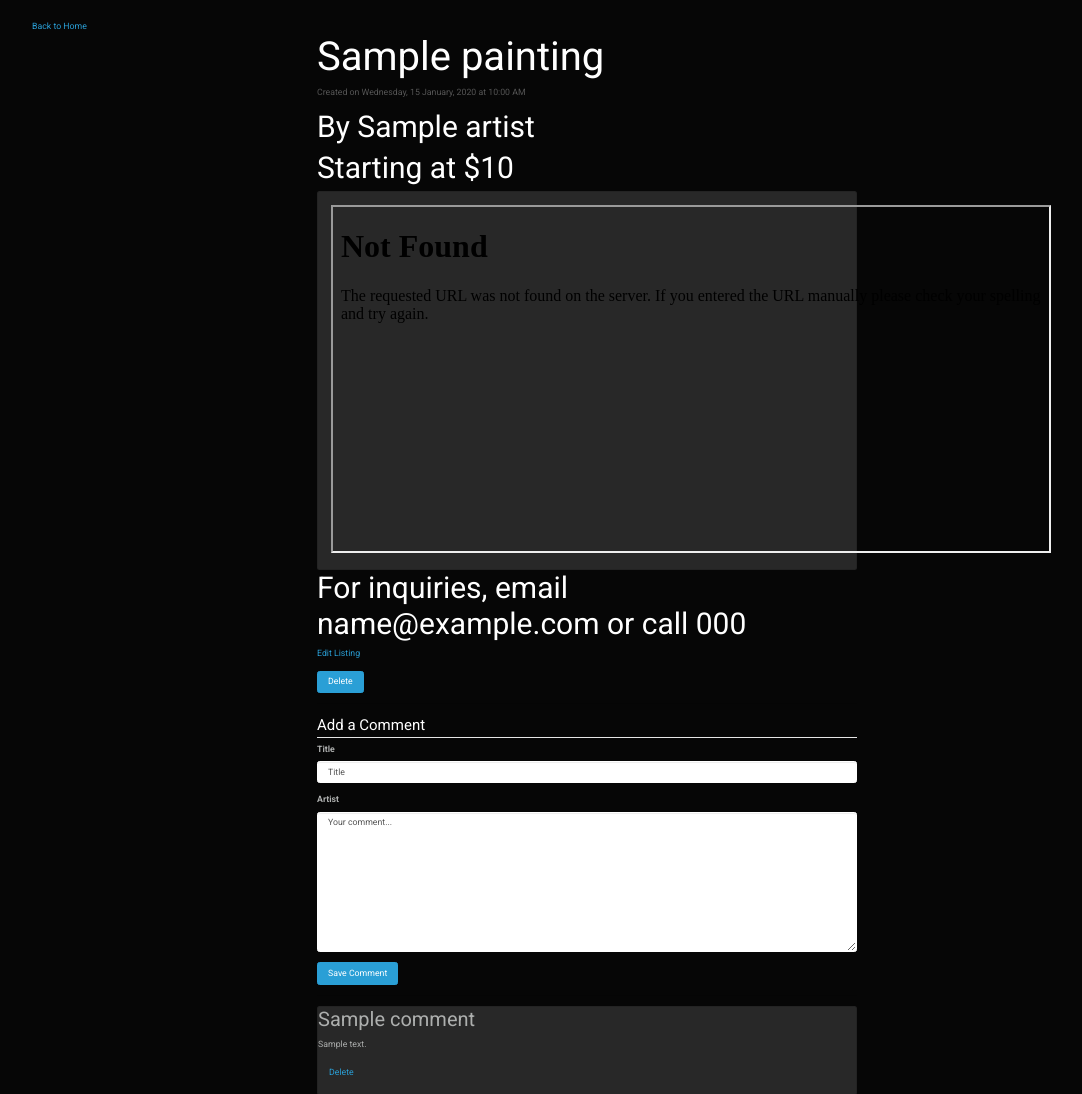
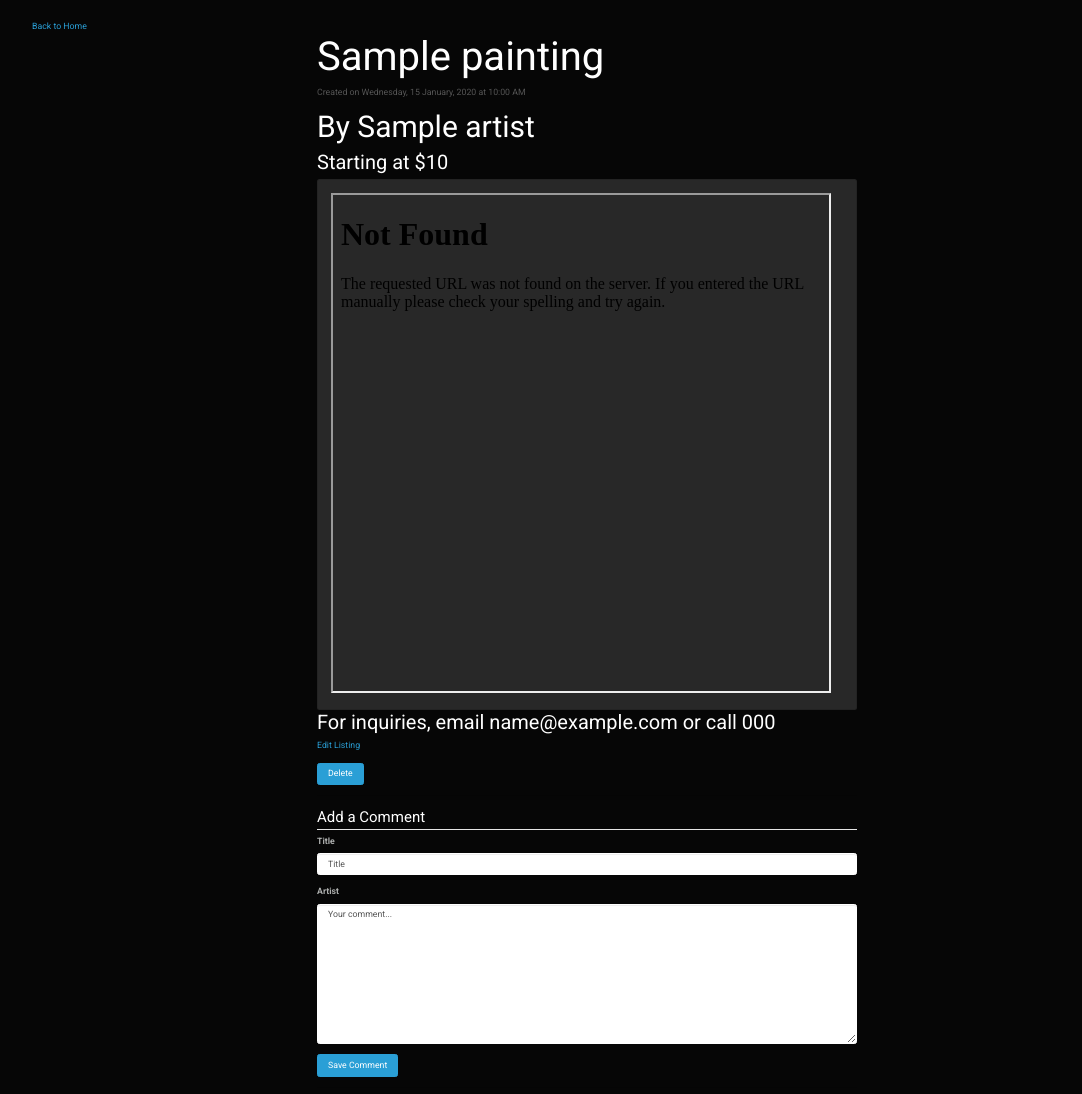
Before and after one commit to jkt2k/contractor, a Flask app: template templates/listing_show.html in a window 1280 px wide. Shown: the part 62-1156 px from the top of the page, without its empty margins (53-1135 px from the left). Run offline with Flask 2, Linux system fonts and the light colour scheme; the template is opened without the code that fills it: most values are stand-ins (such as "Sample title", 1, 10 or a date in 2020); some libraries are stand-ins or nearby versions.

Commit message:
site fully functional

```diff
--- a/templates/listing_index.html
+++ b/templates/listing_index.html
@@ -7,7 +7,7 @@
     {% for painting in listing %}
         <div class='col-md-3'>
             <h2><a href='/listing/{{ painting._id }}'>{{ painting.name }}</a></h2>
-            <small>By {{ painting.artist }}</small>
+            <h5>By {{ painting.artist }}</h5>
         </div>
     {% endfor %}
 </div>
--- a/templates/listing_show.html
+++ b/templates/listing_show.html
@@ -10,13 +10,13 @@
             at {{ painting.created_at.strftime('%I:%M %p') }}</p>
         {% endif %}
         <h2>By {{ painting.artist }}</h2>
-        <h2>Starting at ${{ painting.price }}</h2>
+        <h4>Starting at ${{ painting.price }}</h4>
         {% for image in painting.images %}
             <div class="card"><div class="card-body">
-                <iframe width="720" height="348" src="{{ image }}"></iframe>
+                <iframe width=500 height=500 src="{{ image }}"></iframe>
             </div></div>
         {% endfor %}
-        <h2>For inquiries, email {{ painting.email }} or call {{ painting.phone }}</h2>
+        <h4>For inquiries, email {{ painting.email }} or call {{ painting.phone }}</h4>
         <p><a href='/listing/{{ painting._id }}/edit'>Edit Listing</a></p>
         <p><form method='POST' action='/listing/{{ painting._id }}/delete'>
             <input type='hidden' name='_method' value='DELETE'>
```
